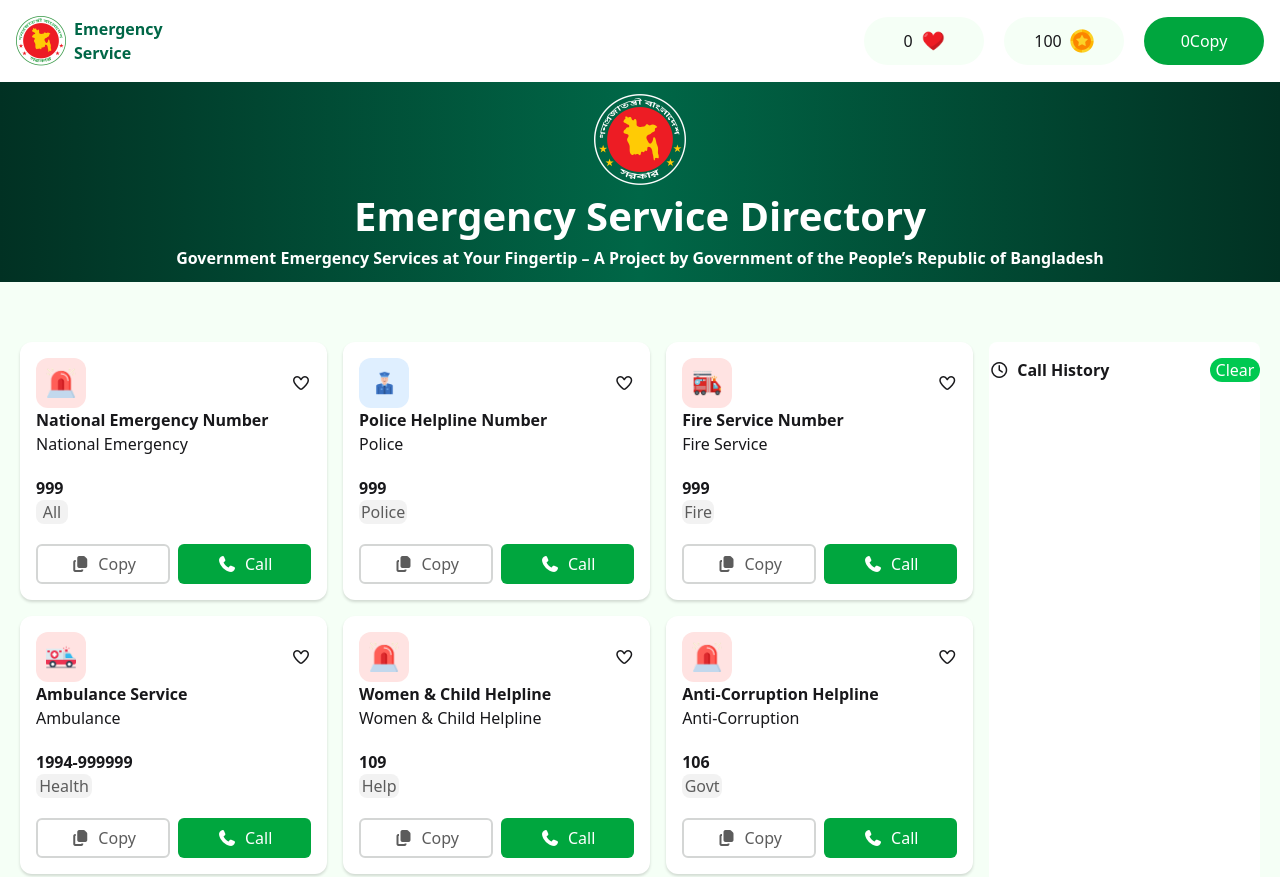
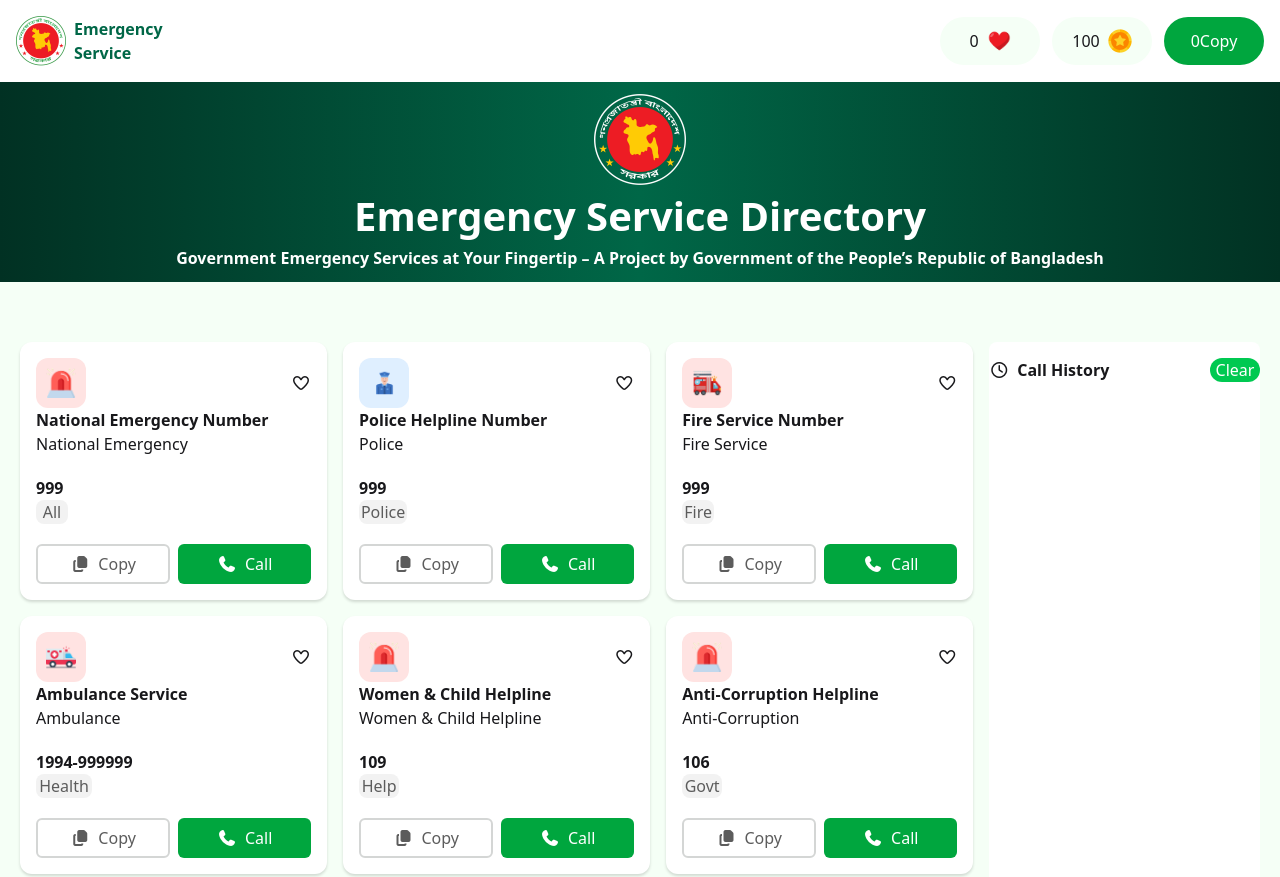
Before and after one commit to Shuvro882/Assigment-5, a plain HTML site: page index.html in a window 1280 px wide. Shown: the top 877 px of the page. Drawn offline with nearby package versions, Linux system fonts and the light colour scheme.

Commit message:
change something for last response

```diff
--- a/index.html
+++ b/index.html
@@ -18,17 +18,17 @@
             <img src="./assets/logo.png" alt="" class="h-[50px] w-[50px]">
             <h1 class="ml-2 text-[#006747] font-semibold">Emergency<br>Service</h1>
         </div>
-        <div class="flex gap-5">
-            <button class=" flex justify-center items-center bg-[#f5fff6] rounded-3xl p-3 gap-2 w-[120px]">
-                <h1 id="navbar-heart-count">0</h1>
+        <div class="flex flex-wrap gap-3 items-center">
+            <button class=" flex justify-center items-center bg-[#f5fff6] rounded-3xl p-3 gap-2 min-w-[100px]">
+                <span id="navbar-heart-count">0</span>
                 <img src="./assets/heart.png" alt="" class=" h-[24px] w-[24px]">
             </button>
-            <button class="flex justify-center items-center bg-[#f5fff6] rounded-3xl p-3 gap-2 w-[120px]">
-                <h1 id="navbar-coin-count">100</h1>
+            <button class="flex justify-center items-center bg-[#f5fff6] rounded-3xl p-3 gap-2 min-w-[100px]">
+                <span id="navbar-coin-count">100</span>
                 <img src="./assets/coin.png" alt="" class="h-[24px] w-[24px]">
             </button>
-            <button class=" bg-[#00a63e] text-white rounded-3xl p-3 w-[120px]">
-                <h1><span id="navbar-copy-count">0</span>Copy</h1>
+            <button class="flex justify-center items-center gap-2 bg-[#00a63e] text-white rounded-3xl p-3 min-w-[100px]">
+                <span><span id="navbar-copy-count">0</span>Copy</span>
             </button>
         </div>
     </div>
@@ -41,7 +41,7 @@
     </div>
 
 
-<div class="flex flex-col lg:flex-row w-full mx-auto gap-4 bg-[#f5fff6] p-5">
+<div class="w-full flex flex-col lg:flex-row mx-auto gap-4 bg-[#f5fff6] p-5">
 
 
 <div class="grid grid-cols-1 sm:grid-cols-1 md:grid-cols-2 lg:grid-cols-3 gap-4 mt-10 mb-10">
```
